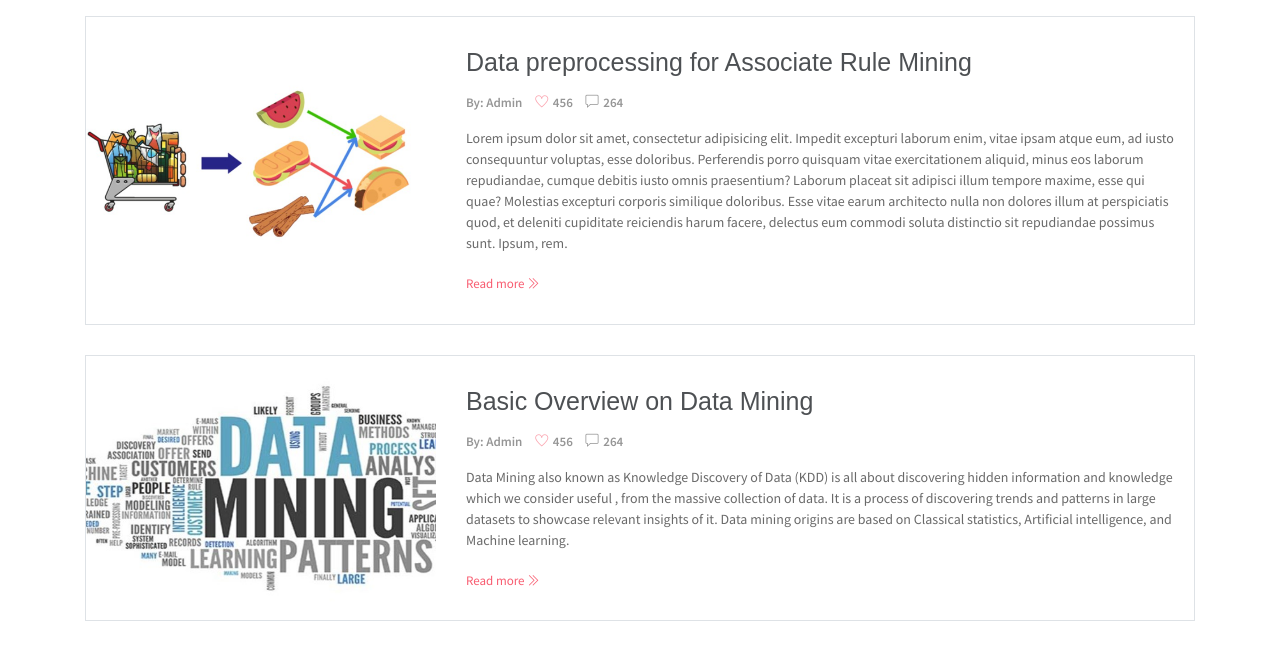
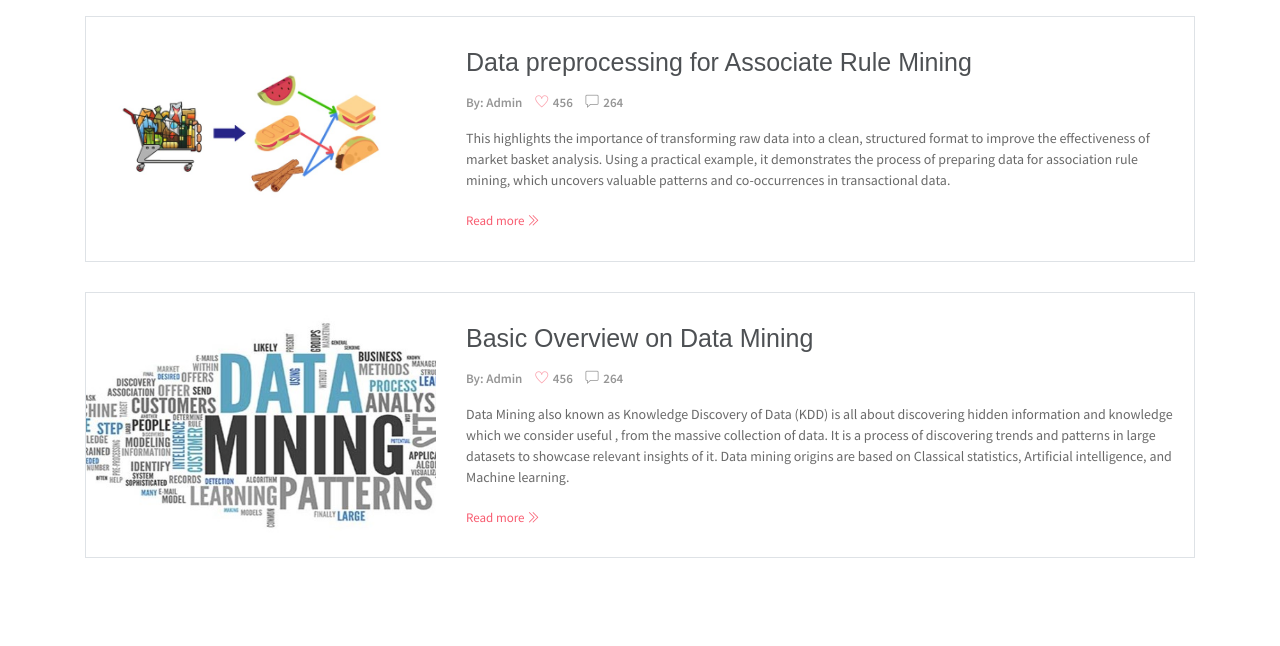
Before and after one commit to Heesha14/Heesha14.github.io, a website: page index.html in a window 1280 px wide. Shown: the part 6520-7166 px from the top of the page. Drawn offline with Linux system fonts and the light colour scheme; some packages are replaced by stand-ins of ours.

Commit message:
Portfolio header

```diff
--- a/index.html
+++ b/index.html
@@ -711,7 +711,7 @@
                             <a href="#"><i class="ti-comment"></i> 264</a>
                         </p>
 
-                        <p>Lorem ipsum dolor sit amet, consectetur adipisicing elit. Impedit excepturi laborum enim, vitae ipsam atque eum, ad iusto consequuntur voluptas, esse doloribus. Perferendis porro quisquam vitae exercitationem aliquid, minus eos laborum repudiandae, cumque debitis iusto omnis praesentium? Laborum placeat sit adipisci illum tempore maxime, esse qui quae? Molestias excepturi corporis similique doloribus. Esse vitae earum architecto nulla non dolores illum at perspiciatis quod, et deleniti cupiditate reiciendis harum facere, delectus eum commodi soluta distinctio sit repudiandae possimus sunt. Ipsum, rem.</p>
+                        <p>This highlights the importance of transforming raw data into a clean, structured format to improve the effectiveness of market basket analysis. Using a practical example, it demonstrates the process of preparing data for association rule mining, which uncovers valuable patterns and co-occurrences in transactional data.</p>
 
                         <a href="https://medium.com/@heesha14/data-preprocessing-for-associate-rule-mining-7e2509945a2" class="read-more">Read more <i class="ti-angle-double-right"></i></a>
                     </div>
```
Also changed, not shown: public_html/assets/imgs/header_new.PNG (added).
